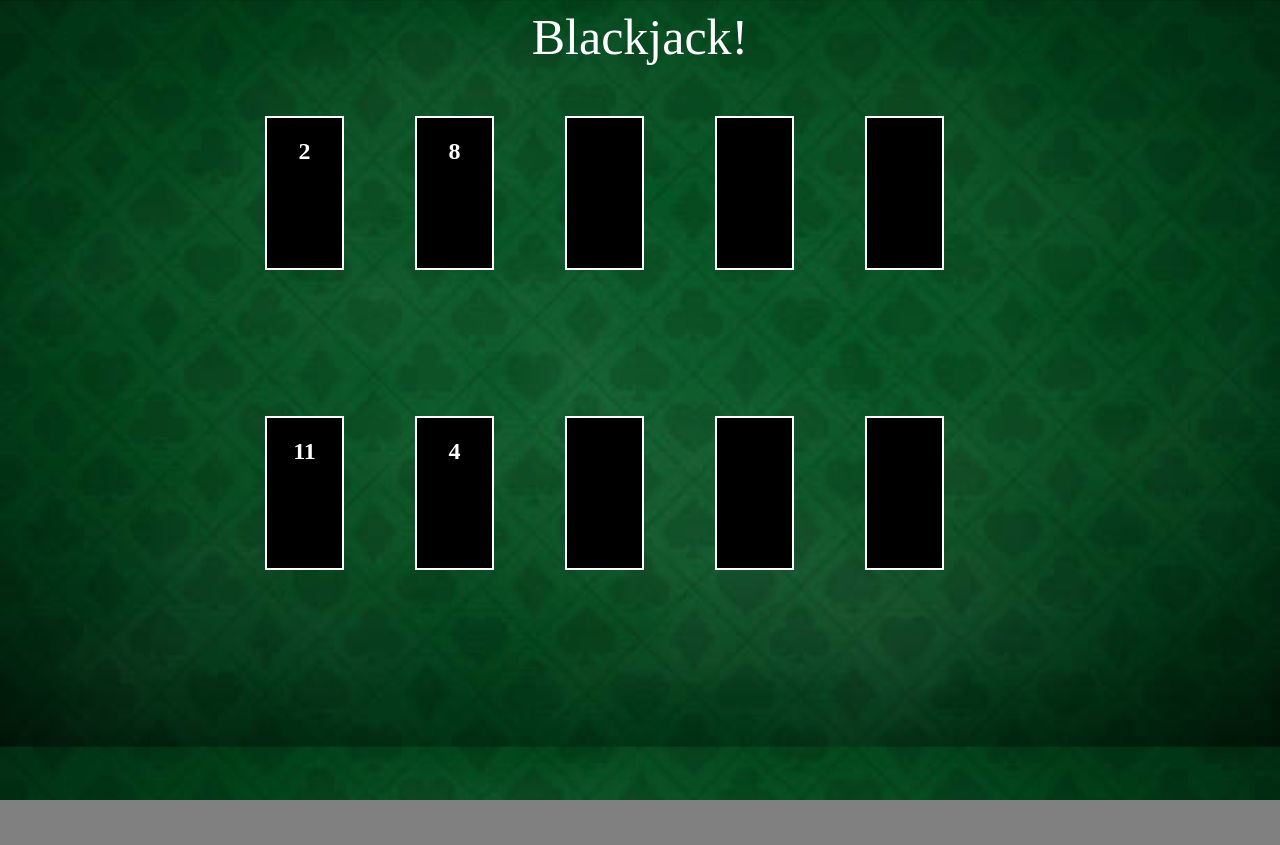
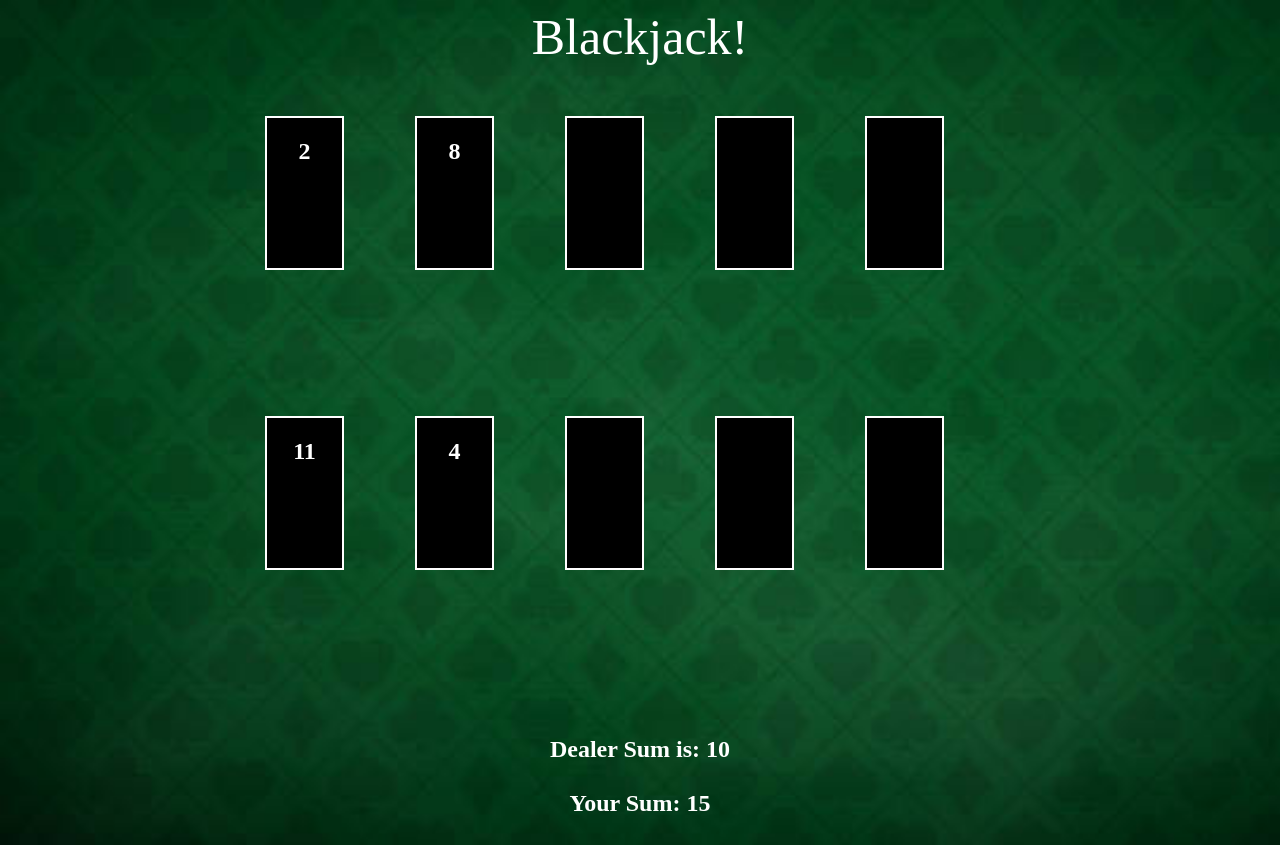
Before and after one commit to anovick1/Blackjack_Novick, a plain HTML site: page index.html in a window 1280 px wide. Before the commit the page ends 800 px from the top, so only its background shows below. Drawn offline with Linux system fonts and the light colour scheme.

Commit message:
display sum of cards

```diff
--- a/script.js
+++ b/script.js
@@ -6,6 +6,7 @@ let dealerSum = 0
 
 let buttons = document.querySelector('buttons')
 let stats = document.querySelector('.stats')
+let statLine = document.createElement('h1')
 
 let d0 = document.querySelector('#d0')
 let d1 = document.querySelector('#d1')
@@ -62,12 +63,24 @@ for (let i = 2; i < 15; i++) {
 const dealCard = () => {
   let index = Math.round(Math.random() * 52)
   let newCard = cards[index]
-  while (newCard.picked == 'false') {
+  while (newCard.picked == 'true') {
     index = Math.round(Math.random() * 52)
     newCard = cards[index]
   }
   cards[index].picked = true
   return newCard
+}
+
+const sum = () => {
+  for (let i = 0; i < dealer.length; i++) {
+    dealerSum += dealer[i].value
+  }
+  for (let i = 0; i < user.length; i++) {
+    userSum += user[i].value
+  }
+  statLine.innerText =
+    ' Dealer Sum is: ' + dealerSum + '\n\nYour Sum: ' + userSum
+  stats.append(statLine)
 }
 
 const start = () => {
@@ -86,16 +99,7 @@ const start = () => {
   dealer.push(dealCard())
   dealerCard1.innerText = dealer[1].value
   d1.append(dealerCard1)
-}
-start()
-
-const sum = () => {
-  for (let i = 0; i < dealer.length; i++) {
-    dealerSum += dealer[i].value
-  }
-  for (let i = 0; i < user.length; i++) {
-    userSum += user[i].value
-  }
+  sum()
 }
 
-sum()
+start()
```
Also changed, not shown: index.html (+0 -1 lines).
